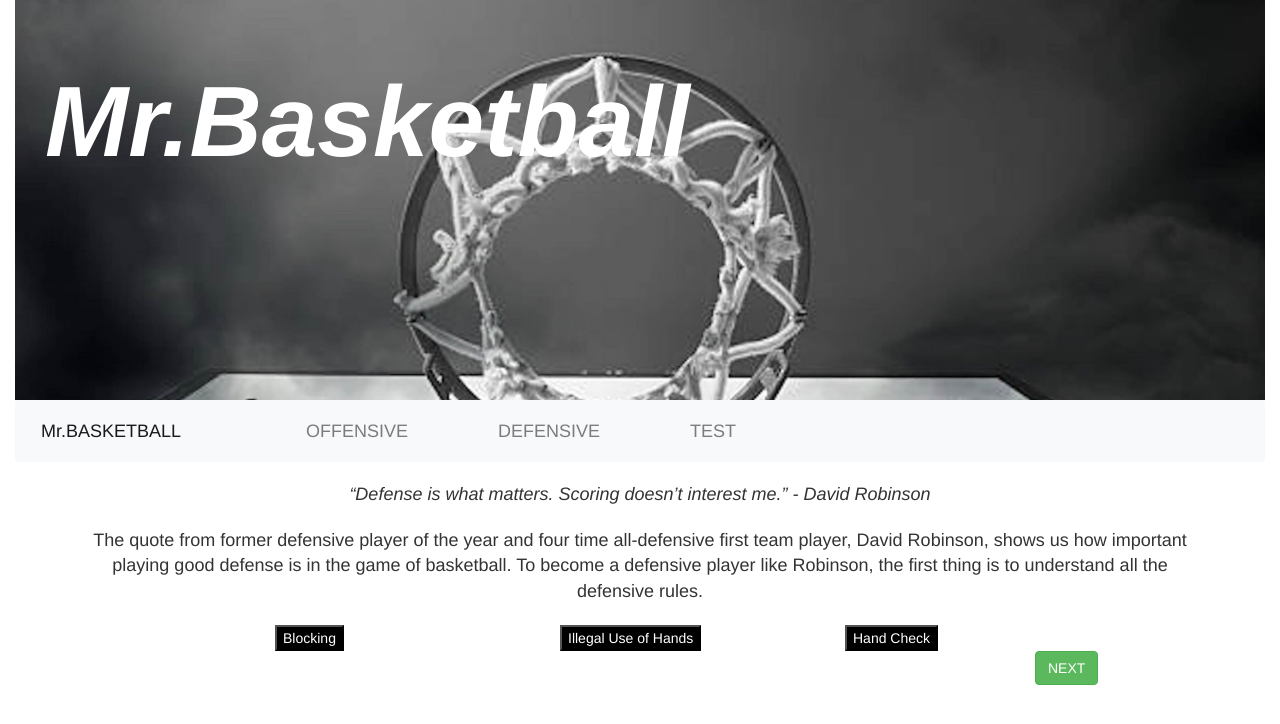
After one commit to YuanLu-213/COMS4170-Final-Project, a Flask app: page /defensive in a window 1280 px wide. The commit adds this page. Shown: the top 724 px of the page. Run offline with Flask 2, Linux system fonts and the light colour scheme; some libraries are stand-ins or nearby versions.

Commit message:
refactor, bug fixes, hinting etc.

```diff
--- a/server.py
+++ b/server.py
@@ -306,9 +306,7 @@ def quiz(id = None):
     global quizzes
     id = int(id)
     id -= 1
-    print(id)
     data = quizzes[id]
-    print(data)
     if 'img' in data:
         return render_template("quiz.html", data = data)
     elif 'video' in data:
@@ -322,7 +320,6 @@ def check():
 
     if "POST" == request.method:
         if "radAnswer" in request.form:
-            print(request.form)
             UserAnswer = request.form['radAnswer']
             quizNumber = request.form['button']
             currentTime = datetime.now()
@@ -331,16 +328,13 @@ def check():
             #store user's state to UserChoiceOnQuiz
             UserChoiceOnQuiz[int(quizNumber)-1]['answer'] = UserAnswer
             UserChoiceOnQuiz[int(quizNumber)-1]['submitTime'] = timestring
-            print(UserChoiceOnQuiz)
 
             #compare to the correct answer
             correcrAnswer = AnswerForQuiz[int(quizNumber)-1]['answer']
-            print("correct answer:",correcrAnswer)
 
             #if correct
             if UserAnswer == correcrAnswer:
                 score += 1
-                print('score:',score)
             if "img" in quizzes[int(quizNumber)-1]:
                 return render_template("quiz_feedback.html", data = quizzes[int(quizNumber)-1], score = score, UserAnswer = UserAnswer, correcrAnswer = correcrAnswer)
             else:
@@ -373,7 +367,6 @@ def track_learning():
 
     curr_location = request.get_json()
     tracking.append(curr_location)
-    print(tracking)
     return jsonify(0)
 
 if __name__ == '__main__':
--- /dev/null
+++ b/static/defensive.js
@@ -0,0 +1,21 @@
+$(document).ready(function(){
+    let location = window.location.href;
+    console.log(location);
+
+    $.ajax({
+        type: "POST",
+        url: "/track_learning",
+        dataType: "json",
+        contentType: "application/json; charset=utf-8",
+        data: JSON.stringify(location),
+        success: function(res){
+            console.log('succeed')
+        },
+        error: function(request, status, error){
+            console.log("Error");
+            console.log(request)
+            console.log(status)
+            console.log(error)
+        }
+    })
+})
--- /dev/null
+++ b/static/global.css
@@ -0,0 +1,22 @@
+.hovertext:before {
+    content: attr(data-hover);
+    visibility: hidden;
+    opacity: 0;
+    width: 140px;
+    background-color: black;
+    color: #fff;
+    text-align: center;
+    border-radius: 5px;
+    padding: 5px 0;
+    transition: opacity 1s ease-in-out;
+
+    position: absolute;
+    z-index: 1;
+    left: 0;
+    top: 110%;
+  }
+
+  .hovertext:hover:before {
+    opacity: 1;
+    visibility: visible;
+}
--- /dev/null
+++ b/templates/defensive.html
@@ -0,0 +1,62 @@
+{% extends 'nav.html' %}
+
+{% block content %}
+<script type="text/javascript" src="{{url_for('static', filename='defensive.js')}}"></script>
+<style>
+    .intro{
+        text-align: center;
+        margin-left: auto;
+        margin-right: auto;
+        margin-bottom: 20px;
+    }
+    #quote{
+        font-style: italic;
+        font-size: large;
+        text-align: center;
+        margin-left: auto;
+        margin-right: auto;
+    }
+    #def-intro{
+        font-size: large;
+    }
+    button{
+        background-color: black;
+        color: white;
+    }
+</style>
+<div class="row intro">
+    <div id="quote">
+        “Defense is what matters. Scoring doesn’t interest me.” - David Robinson
+    </div>
+</div>
+<div class="row intro">
+    <div id="def-intro">The quote from former defensive player of the year and four time all-defensive first team player, David Robinson, shows us how important playing good defense is in the game of basketball. To become a defensive player like Robinson, the first thing is to understand all the defensive rules.
+    </div>
+</div>
+<div class="row">
+    <div class="col-md-2"></div>
+    <div class="col-md-3">
+        <a href="/learning/d/0">
+            <button>Blocking</button>
+        </a>
+    </div>
+    <div class="col-md-3">
+        <a href="/learning/d/1">
+            <button>Illegal Use of Hands</button>
+        </a>
+    </div>
+    <div class="col-md-3">
+        <a href="/learning/d/2">
+            <button>Hand Check</button>
+        </a>
+    </div>
+</div>
+<div class="row">
+    <div class="col-md-10"></div>
+    <div class="col-md-1">
+        <a href="/learning/d/0">
+            <button id="next" class="btn btn-success">NEXT</button>
+        </a>
+    </div>
+</div>
+{% endblock%}
--- a/templates/nav.html
+++ b/templates/nav.html
@@ -2,6 +2,7 @@
 <html>
     <head>
         <link rel="stylesheet" href="//code.jquery.com/ui/1.13.1/themes/base/jquery-ui.css">
+        <link rel="stylesheet" href="{{ url_for('static', filename='global.css') }}">
         <script src="https://code.jquery.com/jquery-3.6.0.js"></script>
         <script src="https://code.jquery.com/ui/1.13.1/jquery-ui.js"></script>
         <script src="http://code.jquery.com/jquery-3.3.1.min.js"></script>
@@ -41,10 +42,10 @@
                 <div class="collapse navbar-collapse" id="navbarNav">
                     <ul class="navbar-nav">
                       <li class="nav-item">
-                        <a class="nav-link" href="/learning/o/0">OFFENSIVE</a>
+                        <a class="nav-link" href="/offensive">OFFENSIVE</a>
                       </li>
                       <li class="nav-item">
-                        <a class="nav-link" href="/learning/d/0">DEFENSIVE</a>
+                        <a class="nav-link" href="/defensive">DEFENSIVE</a>
                       </li>
                       <li class="nav-item">
                         <a class="nav-link" href="/quiz_start">TEST</a>
@@ -53,7 +54,7 @@
                 </div>
             </nav>
         </div>
-        <div id='page' class="container-fluid">
+        <div id='page' class="container">
             {% block content %}
             {% endblock %}
         </div>
--- a/templates/quiz_start.html
+++ b/templates/quiz_start.html
@@ -18,9 +18,4 @@
     </div>
 </div>
 
-
-
-
-
-
 {% endblock %}
```
Also changed, not shown: static/home.js (added, +8 -0 lines), static/offensive.js (added, +21 -0 lines), templates/home.html (+50 -11 lines), templates/learning.html (+103 -9 lines), templates/offensive.html (added, +50 -0 lines), templates/quiz.html (+1 -20 lines), templates/quiz_feedback.html (+1 -10 lines), templates/quiz_feedback_video.html (+1 -33 lines), templates/quiz_video.html (+2 -35 lines).
